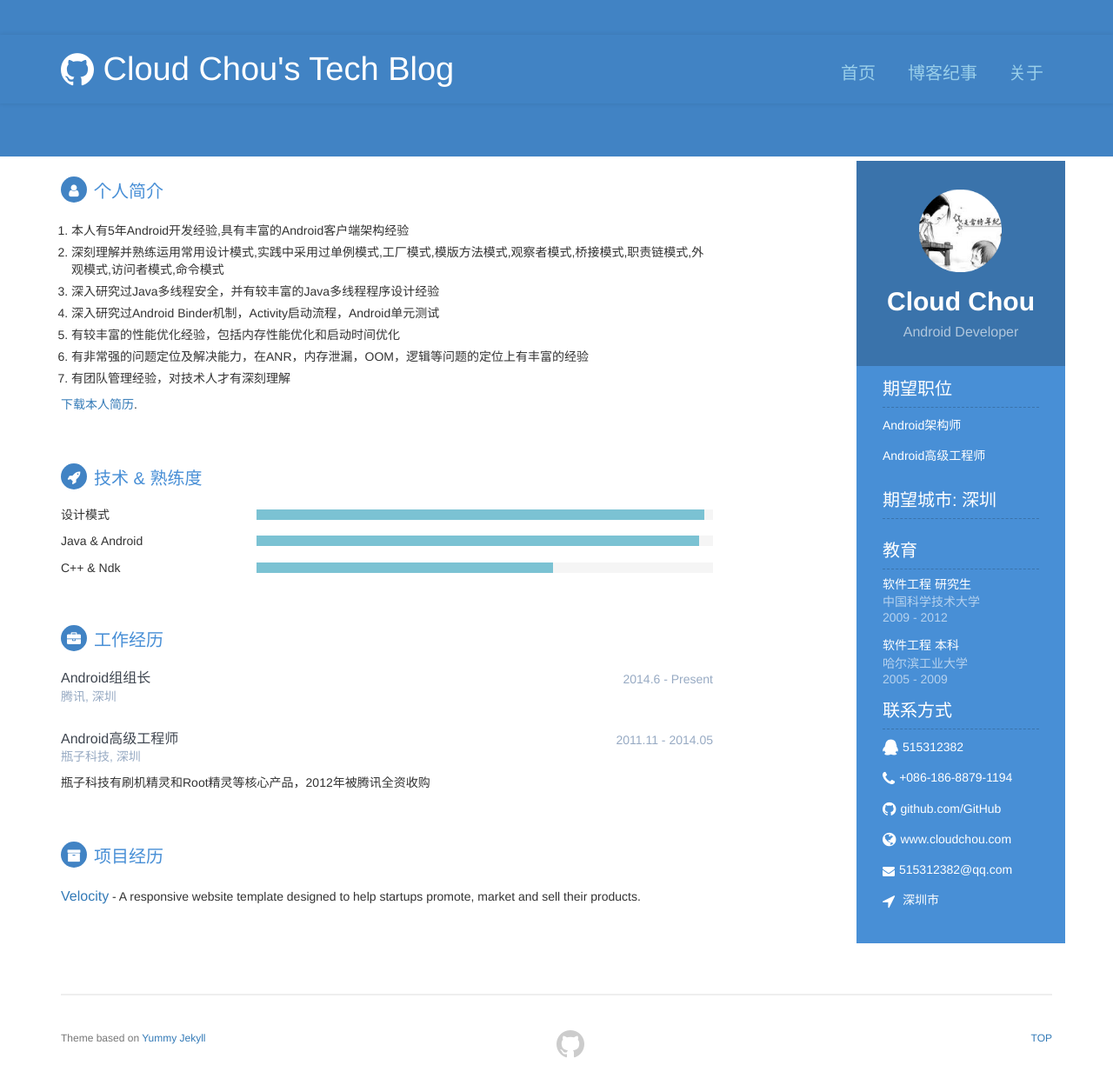
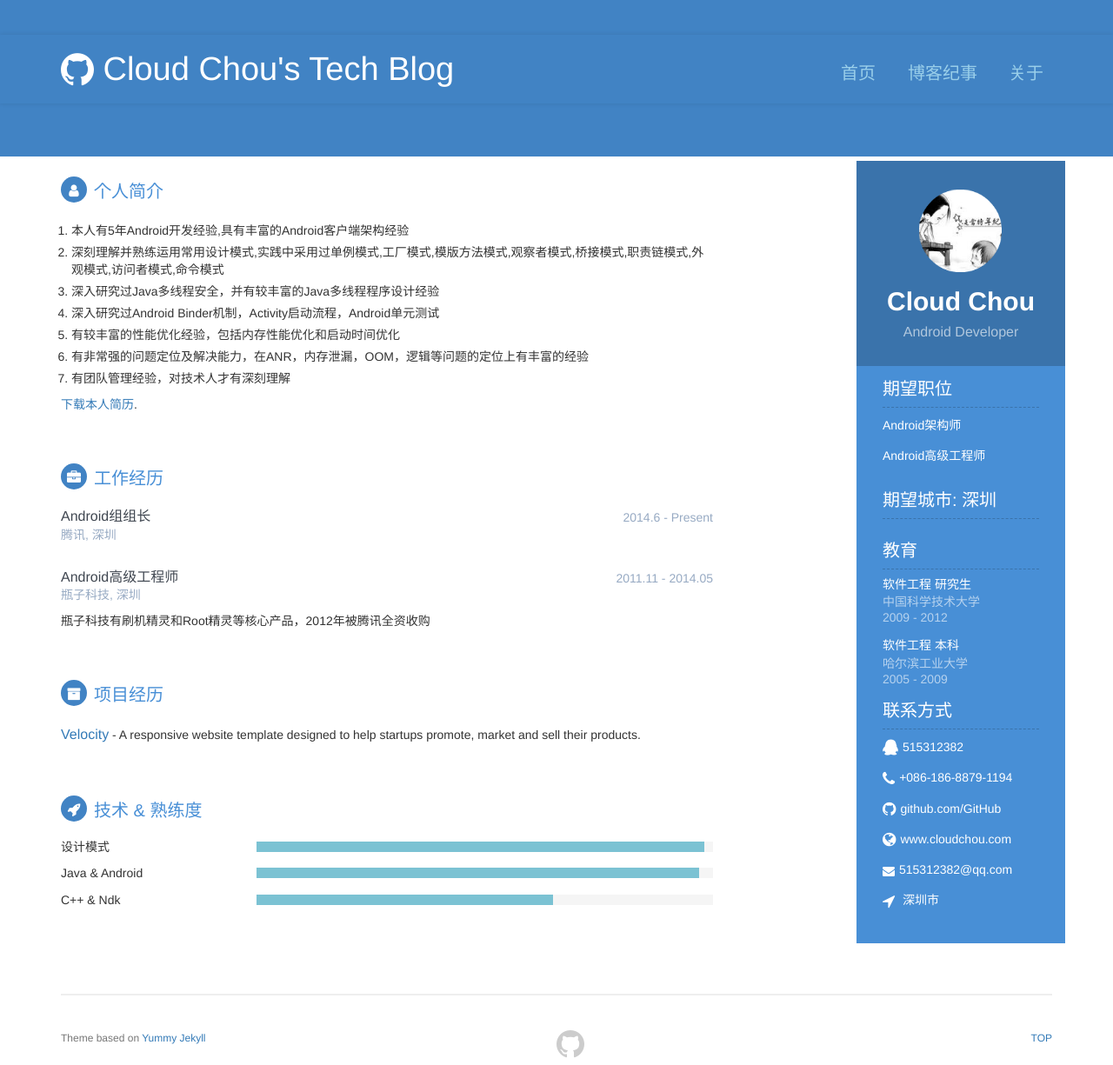
Before and after one commit to cloudchou/cloudchou.github.io, a Jekyll site: the page built from about.md, in a window 1280 px wide and 1225 px high. Shown: the whole window at 87% size. Built offline with Jekyll 4.4.1, drawn with Linux system fonts in a browser that asks for light colours.

Commit message:
调整顺序

```diff
--- a/about.md
+++ b/about.md
@@ -16,12 +16,12 @@ js: ['sidebar.js']
 
             {% include carrier-profile.html %}
 
-            {% include skills.html %}
 
             {% include experience.html %}
 
             {% include projects.html %}
 
+            {% include skills.html %}
         </div>
 
 
```
